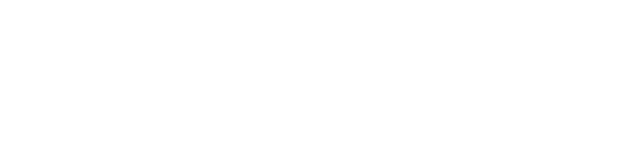
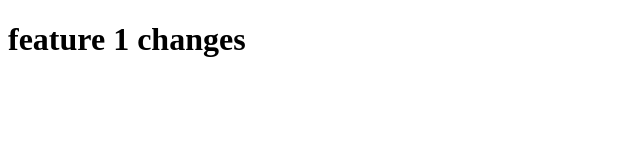
Before and after one commit to ashraful-akash/test-repo, a plain HTML site: page feature-1.html in a window 1280 px wide. Shown: the whole page, without its empty margins (0-640 px from the left). Drawn offline with Linux system fonts and the light colour scheme.

Commit message:
Update feature-1.html

```diff
--- a/feature-1.html
+++ b/feature-1.html
@@ -1,11 +1,14 @@
 <!DOCTYPE html>
 <html lang="en">
+
 <head>
     <meta charset="UTF-8">
     <meta name="viewport" content="width=device-width, initial-scale=1.0">
     <title>Document</title>
 </head>
+
 <body>
+ <h1> feature 1 changes </h1>
+</body>
 
-</body>
 </html>
```
